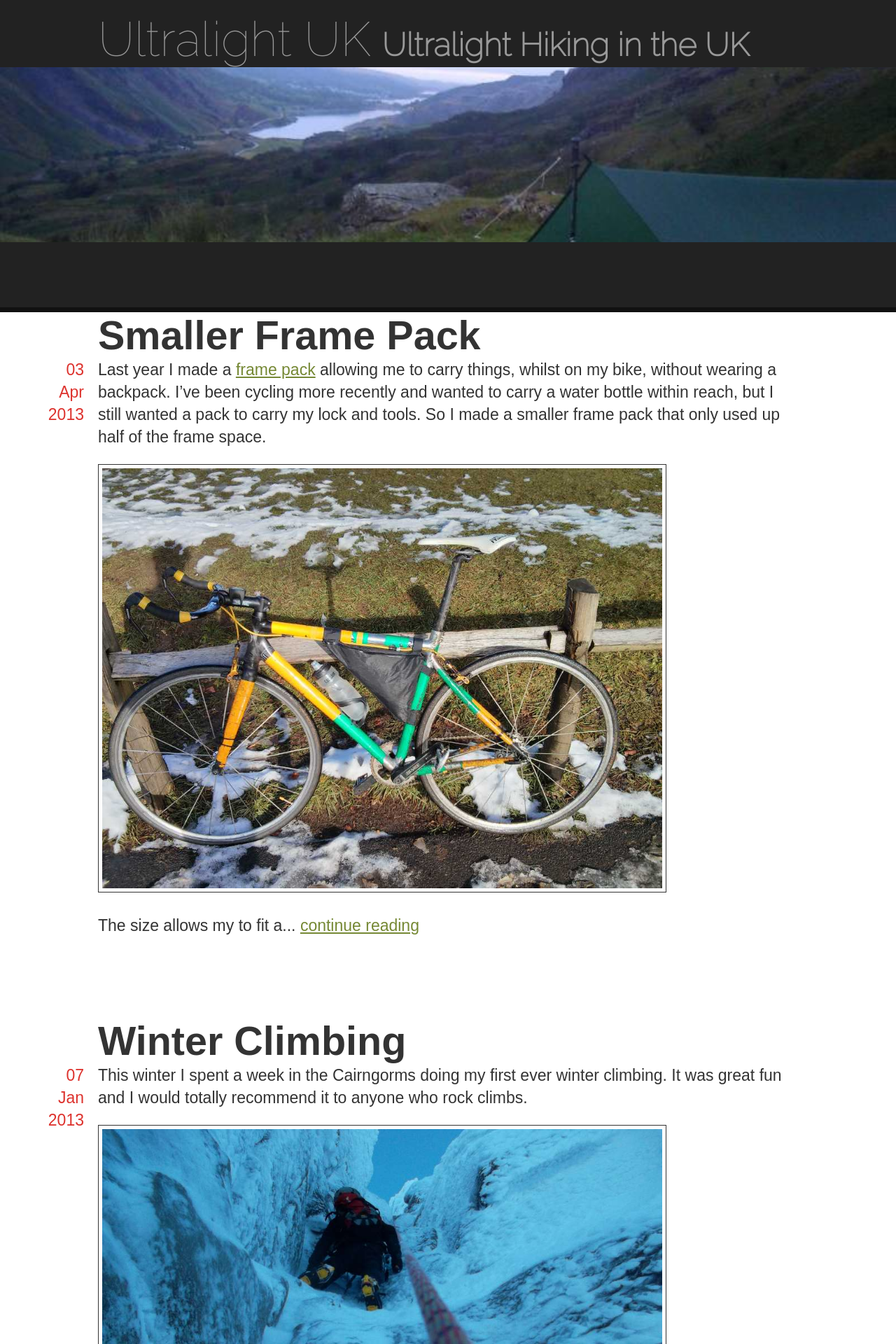
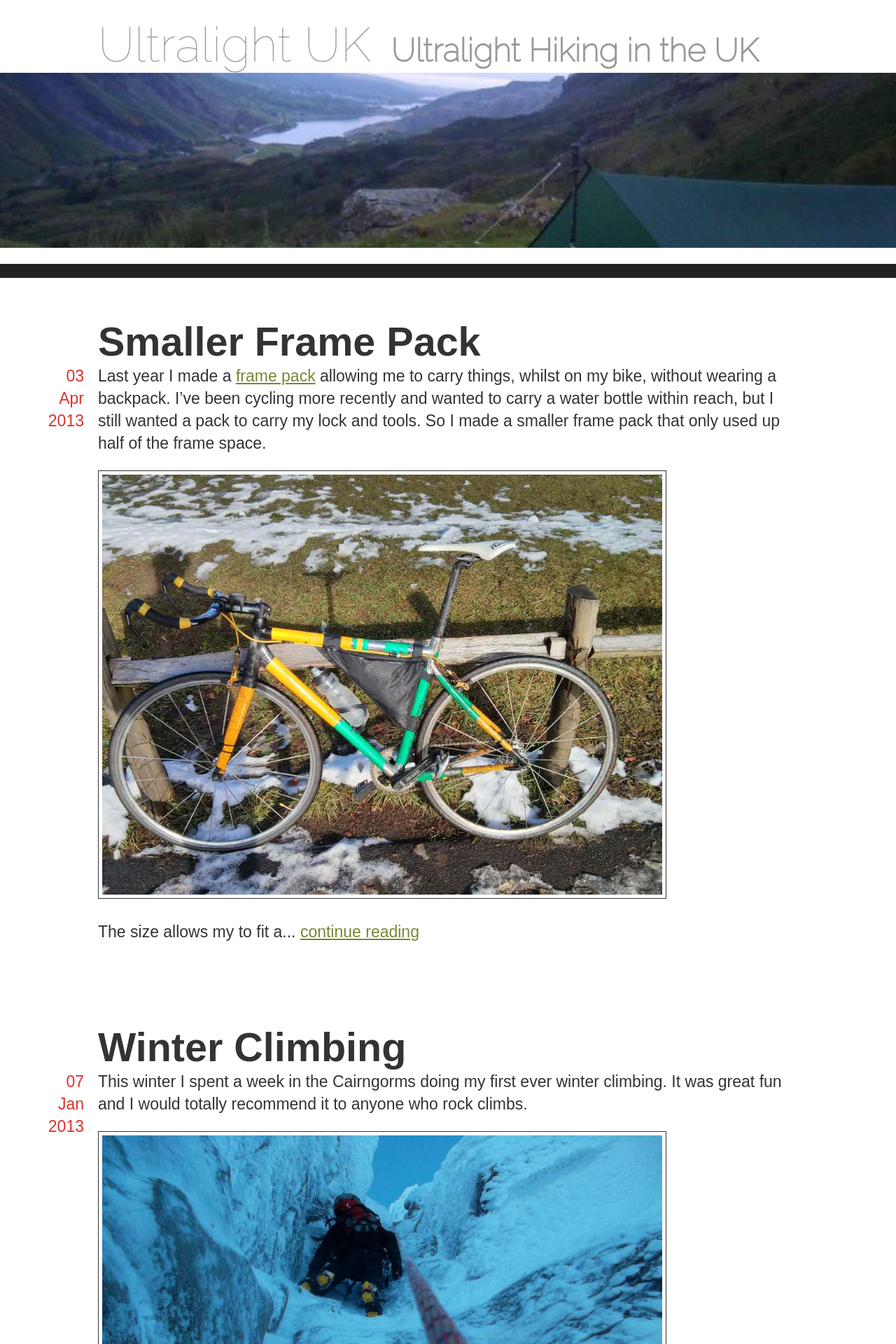
Before and after one commit to notclive/notclive.co.uk, a Jekyll site: the page built from ul/index.html, in a window 1280 px wide. Shown: the top 1920 px of the page at 70% size. Built offline with Jekyll 4.4.1, drawn with Linux system fonts in a browser that asks for light colours.

Commit message:
Header fixes

```diff
--- a/ul/css/style.css
+++ b/ul/css/style.css
@@ -40,12 +40,18 @@ a:hover {
 /**************************** Header Bar ****************************/
 
 .header {
+	padding: 18px 0;
+	padding: 1rem 0;
+	margin: 0 auto 45px;
+	margin: 0 auto 2.5rem;
+	border-bottom: 20px solid #222;
 	font-family: Raleway;
-	padding: 15px 0;
 	color: #999;
-	margin: auto;
-	background: #222;
-	border-bottom: 7px solid #111;
+}
+
+.header .titles {
+	margin-bottom: 18px 0;
+	margin-bottom: 1rem 0;
 }
 
 .header h1, .header h3 {
@@ -55,13 +61,14 @@ a:hover {
 
 .header h1 {
 	font-weight: normal;
-	margin-right: 10px;
+	margin-right: 18px;
+	margin-right: 1rem;
 	font-size: 54px;
 	font-size: 3rem;
 }
 
 .header h3 {
-  font-size: 36px;
+    font-size: 36px;
 	font-size: 2rem;
 }
 
@@ -71,18 +78,11 @@ a:hover {
 }
 
 .header a:hover {
-	color: #666;
+    color: #666;
 }
 
-
-/**************************** Banner ****************************/
-
 .banner {
-    width: 100%;
 	height: 250px;
-	margin: 0 0 45px 0;
-	margin: 0 0 2.5rem 0;
-    border-bottom: 20px solid #222;
 	background-size: cover;
 	background-position: center;
 }
```
